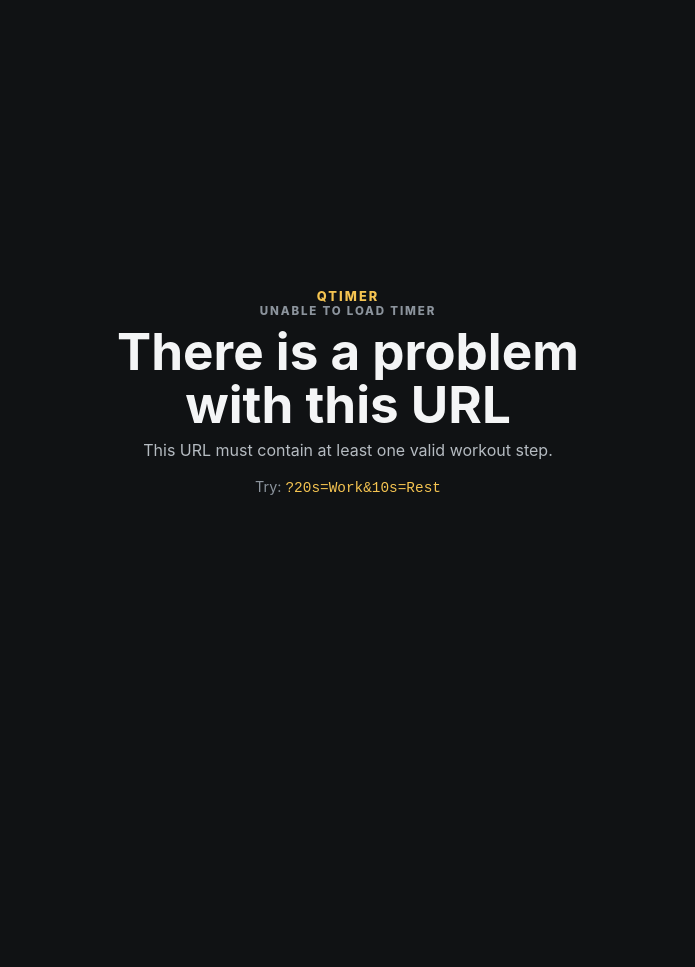
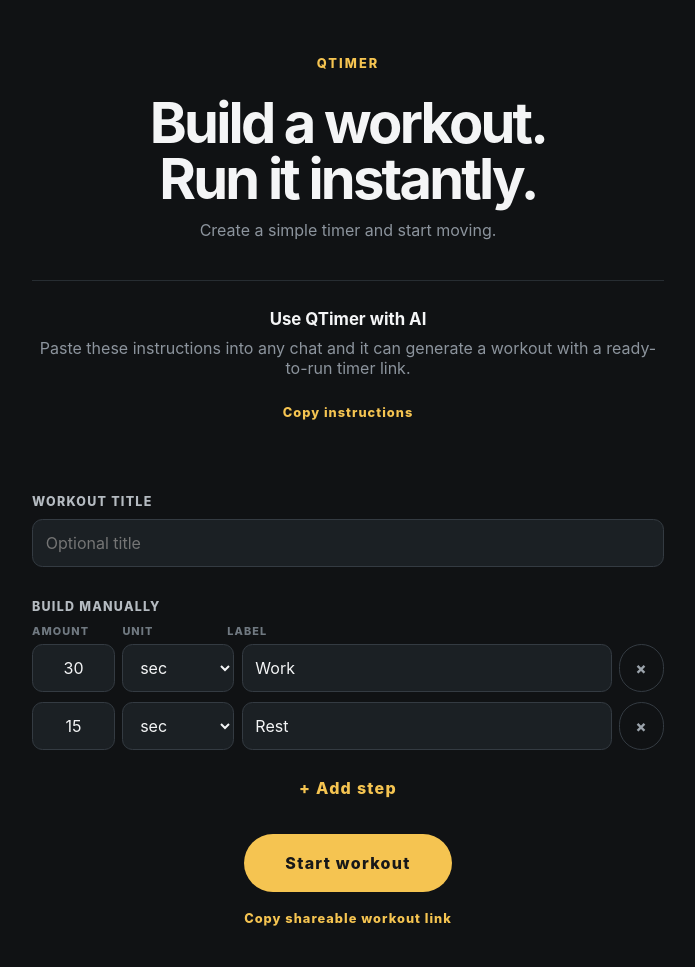
Before and after one commit to Nemo20k/qtimer, a website built with Vite: page index.html in a window 1280 px wide. Shown: the whole page, without its empty margins (292-987 px from the left). Before the commit the page ends 800 px from the top, so only its background shows below. Built offline with nearby package versions, Linux system fonts and the light colour scheme.

Commit message:
landing page

```diff
--- /dev/null
+++ b/src/builder.js
@@ -0,0 +1,61 @@
+import { modelFromBuilderRows, serializeWorkout, WORKOUT_LIMITS } from "./workout.js";
+
+const INSTRUCTIONS = `When creating a workout that benefits from guided execution, include a clickable QTimer link.
+
+Base URL:
+${window.location.origin}${window.location.pathname}
+
+Workout parameters:
+<number>s=<label> for seconds
+<number>m=<label> for minutes
+<number>x=<label> for reps
+
+Optional: title=<workout title>
+
+Include every step in order and URL-encode values.
+
+Example:
+${window.location.origin}${window.location.pathname}?title=Quick%20Workout&6x=Push-ups&30s=Rest&10x=Squats
+
+Present it as:
+▶ Start workout timer`;
+
+export function mountBuilder(root) {
+  let rows = [{ amount: "30", unit: "s", label: "Work" }, { amount: "15", unit: "s", label: "Rest" }];
+  document.body.classList.add("landing-page");
+  root.innerHTML = `<main class="landing-shell"><header class="landing-header"><p class="brand">qtimer</p><h1>Build a workout.<br />Run it instantly.</h1><p class="landing-lede">Create a simple timer and start moving.</p></header><section class="ai-section"><h2>Use QTimer with AI</h2><p>Paste these instructions into any chat and it can generate a workout with a ready-to-run timer link.</p><button class="copy-instructions-button" type="button">Copy instructions</button><p class="instructions-feedback" aria-live="polite"></p></section><section class="builder" aria-labelledby="builder-title"><label class="field-label" for="workout-title-input">Workout title</label><input id="workout-title-input" class="text-input title-input" maxlength="${WORKOUT_LIMITS.maxTitleLength}" placeholder="Optional title" /><h2 id="builder-title">Build manually</h2><div class="builder-column-labels" aria-hidden="true"><span>Amount</span><span>Unit</span><span>Label</span></div><div class="builder-rows"></div><button class="add-step-button" type="button">+ Add step</button><p class="builder-error" role="alert" hidden></p><button class="primary-button start-workout-button" type="button">Start workout</button><button class="copy-link-button" type="button">Copy shareable workout link</button><p class="copy-feedback" aria-live="polite"></p></section></main>`;
+  const rowsElement = root.querySelector(".builder-rows");
+  const titleInput = root.querySelector(".title-input");
+  const errorElement = root.querySelector(".builder-error");
+
+  function renderRows() {
+    rowsElement.replaceChildren();
+    rows.forEach((row, index) => {
+      const element = document.createElement("div"); element.className = "builder-row";
+      element.innerHTML = `<div class="row-controls"><input class="amount-input" type="number" min="1" max="10000" step="1" inputmode="numeric" aria-label="Step ${index + 1} amount" /><select class="unit-input" aria-label="Step ${index + 1} unit"><option value="s">sec</option><option value="m">min</option><option value="x">reps</option></select><button class="remove-step-button" type="button" aria-label="Remove step">×</button></div><input class="text-input label-input" maxlength="${WORKOUT_LIMITS.maxLabelLength}" aria-label="Step ${index + 1} label" placeholder="Step label" />`;
+      const amount = element.querySelector(".amount-input"); const unit = element.querySelector(".unit-input"); const label = element.querySelector(".label-input");
+      amount.value = row.amount; unit.value = row.unit; label.value = row.label;
+      amount.addEventListener("input", () => { row.amount = amount.value; });
+      unit.addEventListener("change", () => { row.unit = unit.value; });
+      label.addEventListener("input", () => { row.label = label.value; });
+      element.querySelector(".remove-step-button").disabled = rows.length === 1;
+      element.querySelector(".remove-step-button").addEventListener("click", () => { rows.splice(index, 1); renderRows(); });
+      rowsElement.append(element);
+    });
+  }
+
+  function getUrl() {
+    const result = serializeWorkout(modelFromBuilderRows(titleInput.value, rows));
+    errorElement.hidden = result.ok; errorElement.textContent = result.ok ? "" : result.message;
+    return result;
+  }
+  async function copy(text, feedback) {
+    try { await navigator.clipboard.writeText(text); } catch { const area = document.createElement("textarea"); area.value = text; document.body.append(area); area.select(); document.execCommand("copy"); area.remove(); }
+    feedback.textContent = "Copied!"; setTimeout(() => { feedback.textContent = ""; }, 1800);
+  }
+  root.querySelector(".add-step-button").addEventListener("click", () => { if (rows.length < WORKOUT_LIMITS.maxSteps) { rows.push({ amount: "30", unit: "s", label: "Work" }); renderRows(); rowsElement.lastElementChild.querySelector(".label-input").focus(); } });
+  root.querySelector(".start-workout-button").addEventListener("click", () => { const result = getUrl(); if (result.ok) window.location.assign(result.url); });
+  root.querySelector(".copy-link-button").addEventListener("click", async () => { const result = getUrl(); if (result.ok) await copy(result.url, root.querySelector(".copy-feedback")); });
+  root.querySelector(".copy-instructions-button").addEventListener("click", async () => await copy(INSTRUCTIONS, root.querySelector(".instructions-feedback")));
+  renderRows();
+}
--- a/src/main.js
+++ b/src/main.js
@@ -1,12 +1,15 @@
 import { parseTimerUrl } from "./parser.js";
 import { TimerEngine } from "./timer-engine.js";
 import { mountApp, renderError } from "./ui.js";
+import { mountBuilder } from "./builder.js";
 import "./styles.css";
 
 const result = parseTimerUrl(window.location.search);
 const root = document.querySelector("#app");
 
-if (!result.ok) {
+if (window.location.search === "") {
+  mountBuilder(root);
+} else if (!result.ok) {
   renderError(root, result.message);
 } else {
   const engine = new TimerEngine(result.steps);
--- a/src/styles.css
+++ b/src/styles.css
@@ -21,6 +21,10 @@
   min-width: 320px;
   background: #101214;
   overflow: hidden;
+}
+
+body.landing-page {
+  overflow-y: auto;
 }
 
 button {
@@ -232,6 +236,53 @@
 
 [hidden] {
   display: none !important;
+}
+
+.landing-shell {
+  min-height: 100dvh;
+  margin: 0 auto;
+  max-width: 42rem;
+  padding: clamp(2rem, 7vh, 5rem) 1.25rem 3rem;
+}
+
+.landing-header { text-align: center; }
+.landing-header h1 { font-size: clamp(2rem, 8vw, 3.5rem); letter-spacing: -0.05em; line-height: 1; margin: 1.5rem 0 0.8rem; }
+.landing-lede, .ai-section p { color: #8c949d; margin-bottom: 0; }
+.builder { margin-top: 2.5rem; }
+.field-label, .builder h2 { color: #b5bbc1; display: block; font-size: 0.78rem; font-weight: 800; letter-spacing: 0.1em; margin-bottom: 0.65rem; text-transform: uppercase; }
+.builder h2 { margin-top: 2rem; }
+.builder-column-labels { color: #707981; display: grid; font-size: 0.68rem; font-weight: 800; grid-template-columns: 5.2rem 1fr 2.8rem; letter-spacing: 0.1em; margin-bottom: 0.35rem; text-transform: uppercase; }
+.builder-column-labels span:nth-child(2) { padding-left: 0.45rem; }
+.builder-column-labels span:nth-child(3) { padding-left: 0.45rem; }
+.text-input, .amount-input, .unit-input { background: #1b2024; border: 1px solid #343b42; border-radius: 0.65rem; color: #f4f5f6; font: inherit; min-height: 48px; padding: 0 0.8rem; width: 100%; }
+.text-input:focus, .amount-input:focus, .unit-input:focus { border-color: #f5c451; outline: 2px solid #f5c451; outline-offset: 1px; }
+.amount-input { appearance: textfield; }
+.amount-input::-webkit-inner-spin-button, .amount-input::-webkit-outer-spin-button { appearance: none; margin: 0; }
+.builder-rows { display: grid; gap: 0.65rem; }
+.builder-row { display: grid; gap: 0.45rem; }
+.row-controls { display: grid; grid-template-columns: 5.2rem 1fr 2.8rem; gap: 0.45rem; }
+.amount-input { text-align: center; }
+.remove-step-button { background: transparent; border: 1px solid #343b42; color: #9ba3ab; min-height: 48px; padding: 0; }
+.remove-step-button:disabled { cursor: not-allowed; opacity: 0.35; }
+.add-step-button, .copy-link-button, .copy-instructions-button { background: transparent; color: #f5c451; min-height: 44px; padding: 0; }
+.add-step-button { display: block; margin: 1rem auto; }
+.start-workout-button { display: block; margin: 1.5rem auto 0; min-width: 13rem; }
+.copy-link-button { display: block; font-size: 0.8rem; margin: 0.25rem auto; }
+.builder-error { color: #f29b8f; margin: 1rem 0 0; text-align: center; }
+.copy-feedback, .instructions-feedback { color: #aeb8a0; min-height: 1.2rem; text-align: center; }
+.ai-section { border-top: 1px solid #272d32; margin-top: 2.5rem; padding-top: 1.75rem; text-align: center; }
+.ai-section h2 { font-size: 1.05rem; margin-bottom: 0.55rem; }
+.copy-instructions-button { font-size: 0.8rem; margin-top: 0.8rem; }
+
+@media (min-width: 600px) {
+  .builder-column-labels { grid-template-columns: 5.2rem 7rem minmax(0, 1fr) 2.8rem; }
+  .builder-column-labels span:nth-child(3) { padding-left: 0; }
+  .builder-row { align-items: center; grid-template-columns: 5.2rem 7rem minmax(0, 1fr) 2.8rem; }
+  .row-controls { display: contents; }
+  .builder-row .label-input { grid-column: 3; grid-row: 1; }
+  .builder-row .remove-step-button { grid-column: 4; grid-row: 1; }
+  .builder-row .amount-input { grid-column: 1; grid-row: 1; }
+  .builder-row .unit-input { grid-column: 2; grid-row: 1; }
 }
 
 .ready-view {
--- /dev/null
+++ b/src/workout.js
@@ -0,0 +1,57 @@
+import { parseTimerUrl } from "./parser.js";
+
+export const WORKOUT_LIMITS = {
+  maxSteps: 200,
+  maxTitleLength: 100,
+  maxLabelLength: 200,
+  maxTimeSeconds: 24 * 60 * 60,
+  maxReps: 10000,
+};
+
+const UNIT_TO_TYPE = { s: "time", m: "time", x: "reps" };
+
+export function validateWorkout(workout) {
+  if (typeof workout.title !== "string") return "Workout title must be text.";
+  if (workout.title.length > WORKOUT_LIMITS.maxTitleLength) return `Workout title is too long (maximum ${WORKOUT_LIMITS.maxTitleLength} characters).`;
+  if (!Array.isArray(workout.steps) || workout.steps.length === 0) return "Add at least one workout step.";
+  if (workout.steps.length > WORKOUT_LIMITS.maxSteps) return `A workout can contain at most ${WORKOUT_LIMITS.maxSteps} steps.`;
+
+  for (const [index, step] of workout.steps.entries()) {
+    if (!Number.isInteger(step.value) || step.value <= 0) return `Step ${index + 1}: amount must be a positive whole number.`;
+    if (step.type !== "time" && step.type !== "reps") return `Step ${index + 1}: choose seconds, minutes, or reps.`;
+    if (typeof step.label !== "string" || step.label.trim() === "") return `Step ${index + 1}: add a label.`;
+    if (step.label.length > WORKOUT_LIMITS.maxLabelLength) return `Step ${index + 1}: label is too long (maximum ${WORKOUT_LIMITS.maxLabelLength} characters).`;
+    const timeSeconds = step.unit === "minutes" ? step.value * 60 : step.value;
+    if (step.type === "time" && timeSeconds > WORKOUT_LIMITS.maxTimeSeconds) return `Step ${index + 1}: duration cannot exceed 24 hours.`;
+    if (step.type === "reps" && step.value > WORKOUT_LIMITS.maxReps) return `Step ${index + 1}: reps cannot exceed ${WORKOUT_LIMITS.maxReps}.`;
+  }
+  return null;
+}
+
+export function serializeWorkout(workout, baseUrl = window.location.origin + window.location.pathname) {
+  const validationError = validateWorkout(workout);
+  if (validationError) return { ok: false, message: validationError };
+  const params = new URLSearchParams();
+  if (workout.title.trim()) params.set("title", workout.title.trim());
+  for (const step of workout.steps) {
+    const suffix = step.type === "reps" ? "x" : step.unit === "minutes" ? "m" : "s";
+    params.append(`${step.value}${suffix}`, step.label.trim());
+  }
+  return { ok: true, url: `${baseUrl}?${params.toString()}` };
+}
+
+export function modelFromBuilderRows(title, rows) {
+  return {
+    title,
+    steps: rows.map((row) => ({
+      type: UNIT_TO_TYPE[row.unit],
+      unit: row.unit === "m" ? "minutes" : "seconds",
+      value: row.amount === "" ? NaN : Number(row.amount),
+      label: row.label,
+    })),
+  };
+}
+
+export function roundTripWorkout(url) {
+  return parseTimerUrl(new URL(url).search);
+}
```
Also changed, not shown: test/workout.test.js (added, +30 -0 lines).
